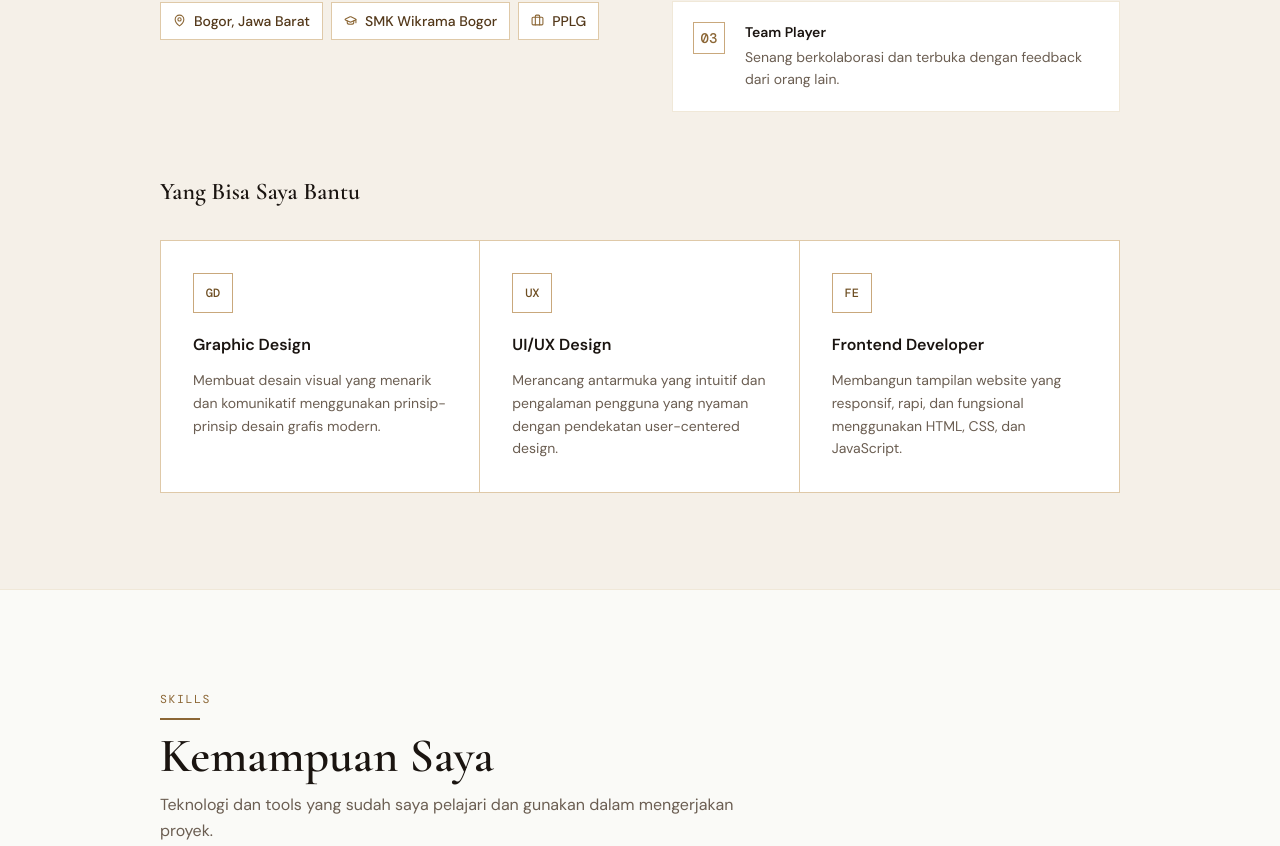
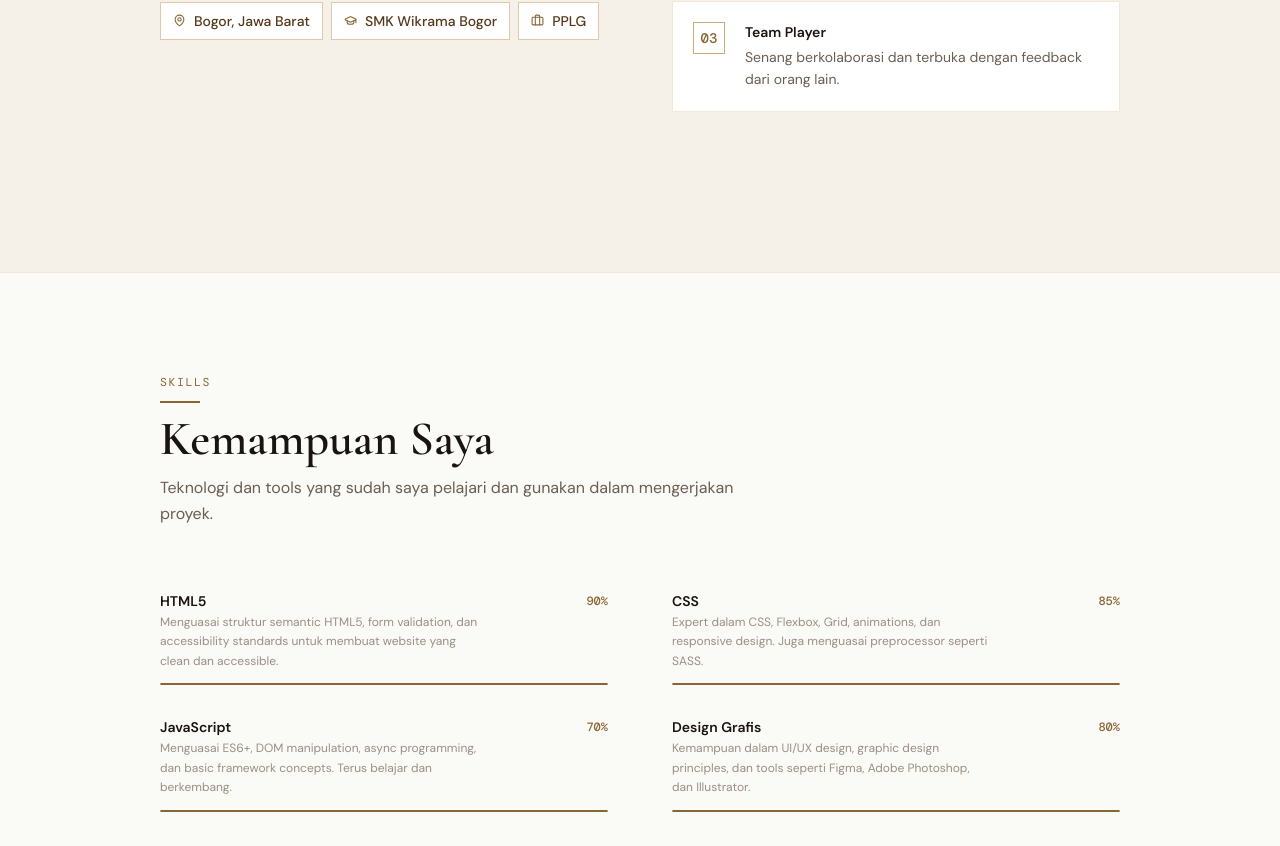
Before and after one commit to quentana/queentana-portopolio, a React (Vite) app: page / in a window 1280 px wide. Shown: the part 1331-2177 px from the top of the page. Built offline with nearby package versions, Linux system fonts and the light colour scheme.

Commit message:
update skils

```diff
--- a/src/data/data.js
+++ b/src/data/data.js
@@ -39,9 +39,9 @@ export const skills = [
     emoji: '🌐',
   },
   {
-    name: 'CSS3',
+    name: 'CSS',
     level: 85,
-    desc: 'Expert dalam CSS3, Flexbox, Grid, animations, dan responsive design. Juga menguasai preprocessor seperti SASS.',
+    desc: 'Expert dalam CSS, Flexbox, Grid, animations, dan responsive design. Juga menguasai preprocessor seperti SASS.',
     emoji: '🎨',
   },
   {
--- a/src/sections/About.jsx
+++ b/src/sections/About.jsx
@@ -67,22 +67,7 @@ const About = () => {
           </div>
         </div>
 
-        <div className="reveal" style={{ transitionDelay: '200ms' }}>
-          <h3 className="font-display text-2xl font-semibold text-ink mb-8">Yang Bisa Saya Bantu</h3>
-          <div className="grid sm:grid-cols-3 gap-0 border border-brown-200">
-            {services.map((s, i) => (
-              <div key={s.title} className={`p-8 bg-white hover:bg-brown-50 transition-colors ${i < 2 ? 'border-r border-brown-200' : ''}`}>
-                <div className="w-10 h-10 border border-brown-300 flex items-center justify-center mb-5">
-                  <span className="font-mono text-xs text-brown-600 font-medium">
-                    {i === 0 ? 'GD' : i === 1 ? 'UX' : 'FE'}
-                  </span>
-                </div>
-                <h4 className="font-semibold text-ink text-base mb-3">{s.title}</h4>
-                <p className="text-muted text-sm leading-relaxed">{s.desc}</p>
-              </div>
-            ))}
-          </div>
-        </div>
+
       </Container>
     </section>
   )
--- a/src/sections/Education.jsx
+++ b/src/sections/Education.jsx
@@ -83,7 +83,7 @@ const Education = () => {
             <div className="reveal border border-brown-200 bg-white p-6 mt-10" style={{ transitionDelay: '300ms' }}>
               <div className="font-mono text-xs text-faint tracking-widest uppercase mb-5">Sedang Dipelajari</div>
               <div className="flex flex-wrap gap-2">
-                {['React.js', 'Tailwind CSS', 'JavaScript ES6+', 'Git & GitHub'].map(t => (
+                {['React.js', 'Tailwind CSS', 'JavaScript ES6+', 'Git & GitHub', 'Flutter','Laravel','Express.js','Node.js'].map(t => (
                   <span key={t} className="tag">{t}</span>
                 ))}
               </div>
```
